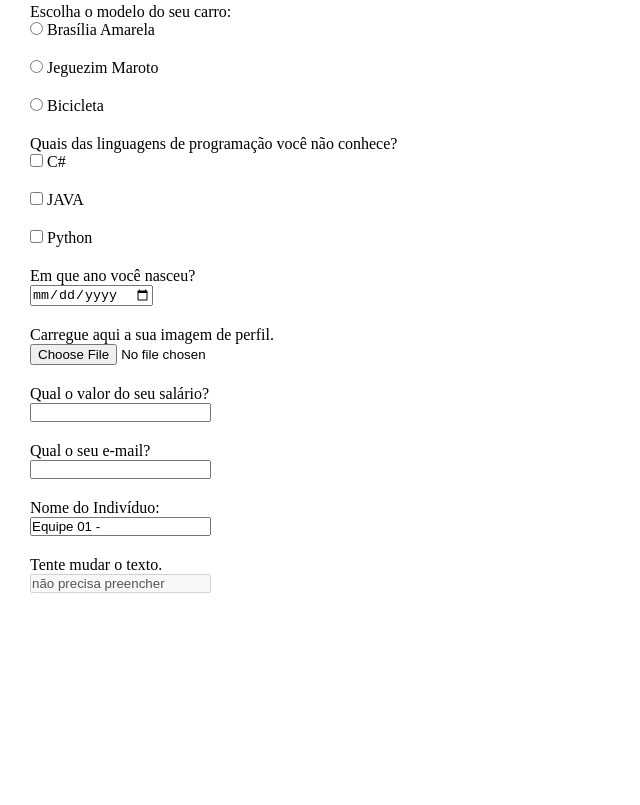
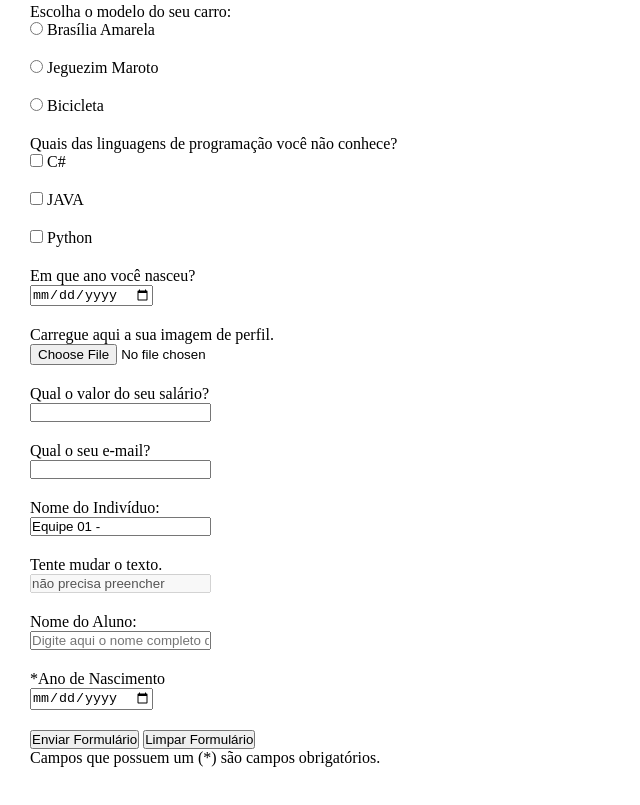
Before and after one commit to DevMenescal/Formularios2025.2, a plain HTML site: page index.html in a window 1280 px wide. Shown: the part 782-1587 px from the top of the page, without its empty margins (0-640 px from the left). Before the commit the page ends 1495 px from the top, so only its background shows below. Drawn offline with Linux system fonts and the light colour scheme.

Commit message:
Parte 3
Parte 3 - Código final sobre formulários HTML.

```diff
--- a/index.html
+++ b/index.html
@@ -201,7 +201,26 @@
             <input type="text" name="name" id="name" value="não precisa preencher" disabled>
           </div>
 
+         <!-- ATIBUTO PLACEHOLDER - é um texto temporário exibido em um campo de formulário ou área de texto antes que o usuário insira um valor. Ele serve como uma dica visual para o usuário sobre o tipo de informação esperada naquele campo.  -->
+          <div>
+            <label for="nome">Nome do Aluno:</label>
+            <input type="text" name="nome" id="nome" placeholder="Digite aqui o nome completo do aluno.">
+          </div>
+
+          <!-- Atributo Required: É um tipo de validação em HTML. -->
+          <div>
+            <label for="aniversrio">*Ano de Nascimento</label>
+            <input type="date" name="aniversario" id="aniversario" required>
+          </div>
+
+          <!-- Botão de Envio -->
+           <input type="submit" value="Enviar Formulário">
+
+           <!-- Botão de Reset -->
+            <input type="reset" value="Limpar Formulário">
+
     </form>
+    <p>Campos que possuem um (*) são campos obrigatórios.</p>
 
 </body>
 
```
